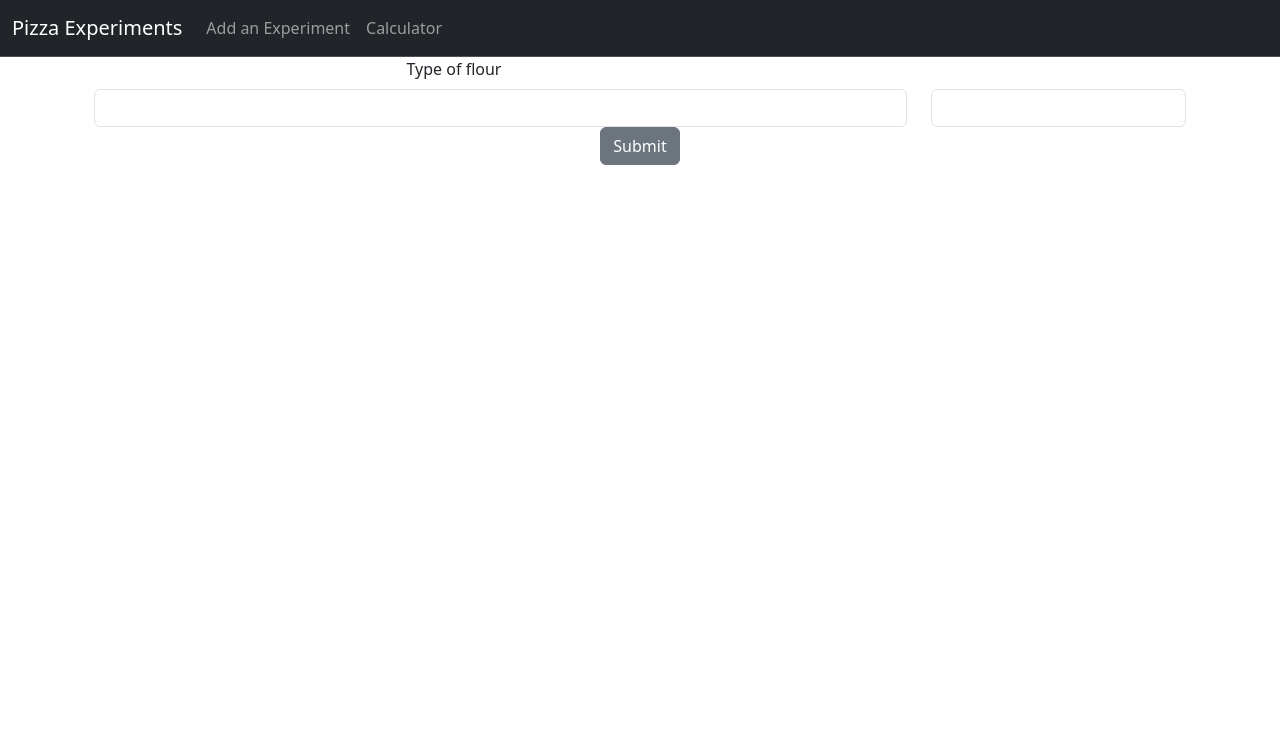
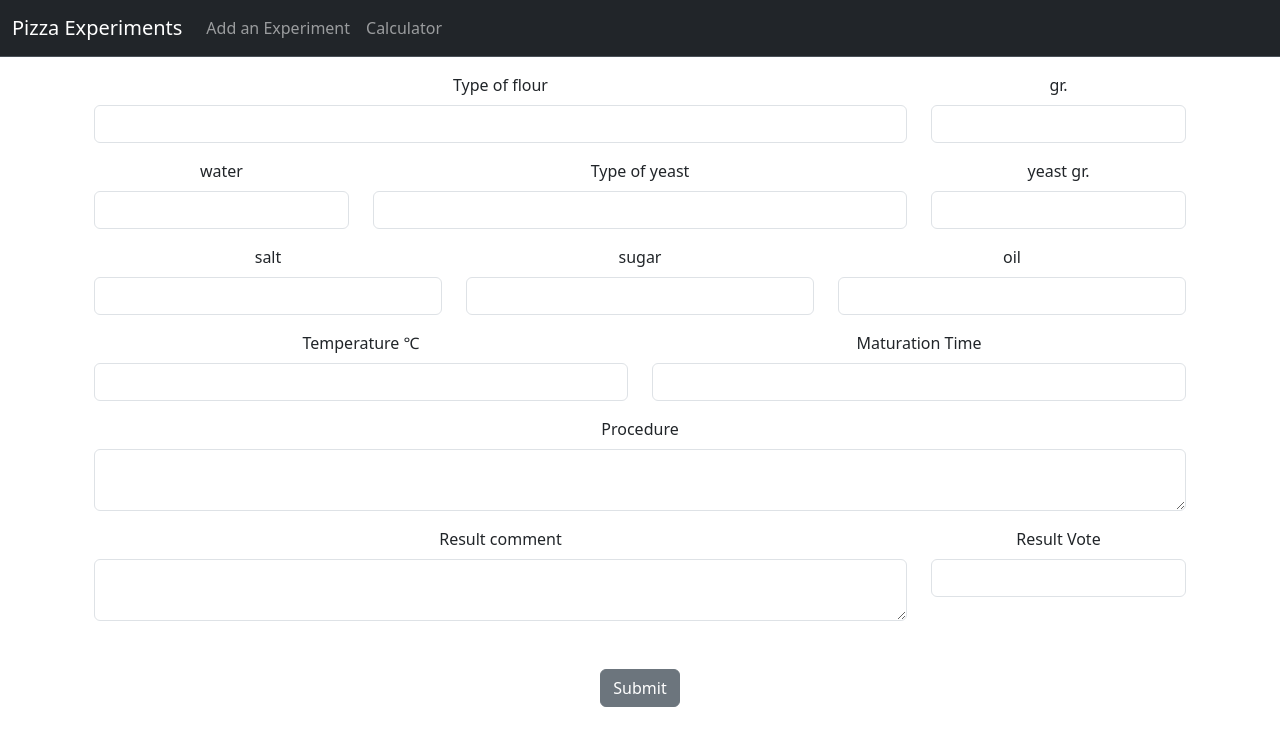
Before and after one commit to criscass/pizza_experiments, a Flask app: page /add-experiment in a window 1280 px wide. Shown: the top 746 px of the page. Run offline with Flask 3, Linux system fonts and the light colour scheme.

```diff
--- a/app.py
+++ b/app.py
@@ -1,7 +1,7 @@
 import os
-from flask import Flask, render_template
+from flask import Flask, render_template, redirect, url_for
 from flask_wtf import FlaskForm
-from wtforms import StringField, SubmitField
+from wtforms import StringField, SubmitField, IntegerField, DecimalField, TextAreaField, PasswordField, BooleanField
 from wtforms.validators import DataRequired
 from flask_sqlalchemy import SQLAlchemy
 from datetime import datetime
@@ -48,24 +48,48 @@ class Experiment(db.Model):
    user_id = db.Column(db.Integer, db.ForeignKey('user.id'), nullable=False)
 
 # Create the users table
-   class User(db.Model):
-      id = db.Column(db.Integer, primary_key=True)
-      username = db.Column(db.String(50), nullable=False)
-      password = db.Column(db.String(100), nullable=False)
+class User(db.Model):
+  id = db.Column(db.Integer, primary_key=True)
+  username = db.Column(db.String(50), nullable=False)
+  password = db.Column(db.String(100), nullable=False)
 
-      experiments = db.relationship('Experiment', backref='user')
+  experiments = db.relationship('Experiment', backref='user')
 
 # Create a Form Class
 class AddExperimentForm(FlaskForm):
   flour_type = StringField("Type of flour", validators=[DataRequired()])
+  flour_amount = IntegerField("gr.", validators=[DataRequired()])
+  water_amount = IntegerField("water", validators=[DataRequired()])
+  yeast_type = StringField("Type of yeast")
+  yeast_amount = DecimalField("yeast gr.")
+  salt_amount = DecimalField("salt")
+  sugar_amount = DecimalField("sugar")
+  oil_amount = DecimalField("oil")
+  temperature = DecimalField("Temperature ℃")
+  maturation_time = DecimalField("Maturation Time")
+  procedure = TextAreaField("Procedure")
+  result_vote = IntegerField("Result Vote")
+  result_comment = TextAreaField("Result comment")
   submit = SubmitField("Submit")
 
-# # json file as temporary database
-# def db():
-#     filename = os.path.join(app.static_folder, 'db.json')
-#     with open(filename) as db:
-#         data = json.load(db)
-#         return data
+#Create a login form
+  class LoginForm(FlaskForm):
+    username = StringField('Username', validators=[DataRequired()])
+    password = PasswordField('Password', validators=[DataRequired()])
+    remember_me = BooleanField('Remember Me')
+    submit = SubmitField('Sign In')
+
+
+#              ______    _______  __   __  _______  _______  _______
+#             |    _ |  |       ||  | |  ||       ||       ||       |
+#             |   | ||  |   _   ||  | |  ||_     _||    ___||  _____|
+#             |   |_||_ |  | |  ||  |_|  |  |   |  |   |___ | |_____
+#             |    __  ||  |_|  ||       |  |   |  |    ___||_____  |
+#             |   |  | ||       ||       |  |   |  |   |___  _____| |
+#             |___|  |_||_______||_______|  |___|  |_______||_______|
+
+
+
 
 #home - home - home - home - home - home - home - home - home - home
 #home - home - home - home - home - home - home - home - home - home
@@ -79,10 +103,32 @@ def index():
 #add-experiment - add-experiment - add-experiment - add-experiment
 @app.route("/add-experiment", methods=['GET','POST'])
 def addExperiment():
-  name = None
+
   form = AddExperimentForm()
-  # validate form
+
   if form.validate_on_submit():
-    name = form.name.data
-    form.name.data = ""
-  return render_template("add_experiment.html", name=name, form=form)
+      # Create a new Experiment instance with data from the form
+      new_experiment = Experiment(
+          flour_type=form.flour_type.data,
+          flour_amount=form.flour_amount.data,
+          water_amount=form.water_amount.data,
+          yeast_type=form.yeast_type.data,
+          yeast_amount=form.yeast_amount.data,
+          salt_amount=form.salt_amount.data,
+          sugar_amount=form.sugar_amount.data,
+          oil_amount=form.oil_amount.data,
+          temperature=form.temperature.data,
+          maturation_time=form.maturation_time.data,
+          procedure=form.procedure.data,
+          result_vote=form.result_vote.data,
+          result_comment=form.result_comment.data,
+          user_id = 1  # Update with the actual user ID when you implement user authentication
+      )
+
+      # Add the new experiment to the database
+      db.session.add(new_experiment)
+      db.session.commit()
+
+      return redirect(url_for('index'))  # Redirect to the home page after successful form submission
+
+  return render_template("add_experiment.html", form=form)
--- a/templates/add_experiment.html
+++ b/templates/add_experiment.html
@@ -5,21 +5,74 @@
 {% block content %}
 
 
-<form action="/add-experiment" method="post">
+<form action="/add-experiment" method="post" novalidate>
   {{ form.csrf_token }}
-  <div class="container text-center">
+  <div class="container text-center mt-3">
     <div class="row">
-      <div class="col-8">
-        {{ form.flour_type.label(class="form-label") }}
-      </div>
       <div class="col-9">
+       {{ form.flour_type.label(class="form-label") }}
         {{ form.flour_type(class="form-control") }}
       </div>
       <div class="col-3">
-        {{ form.flour_type(class="form-control") }}
+      {{ form.flour_amount.label(class="form-label") }}
+        {{ form.flour_amount(class="form-control") }}
       </div>
     </div>
-  {{ form.submit(class="btn btn-secondary") }}
+    <div class="row mt-3">
+      <div class="col-3">
+        {{ form.water_amount.label(class="form-label") }}
+        {{ form.water_amount(class="form-control") }}
+      </div>
+       <div class="col-6">
+        {{ form.yeast_type.label(class="form-label") }}
+        {{ form.yeast_type(class="form-control") }}
+      </div>
+       <div class="col-3">
+        {{ form.yeast_amount.label(class="form-label") }}
+        {{ form.yeast_amount(class="form-control") }}
+      </div>
+    </div>
+    <div class="row mt-3">
+       <div class="col-4">
+        {{ form.salt_amount.label(class="form-label") }}
+        {{ form.salt_amount(class="form-control") }}
+      </div>
+       <div class="col-4">
+        {{ form.sugar_amount.label(class="form-label") }}
+        {{ form.sugar_amount(class="form-control") }}
+      </div>
+       <div class="col-4">
+        {{ form.oil_amount.label(class="form-label") }}
+        {{ form.oil_amount(class="form-control") }}
+       </div>
+    </div>
+     <div class="row mt-3">
+       <div class="col-6">
+        {{ form.temperature.label(class="form-label") }}
+        {{ form.temperature(class="form-control") }}
+      </div>
+        <div class="col-6">
+        {{ form.maturation_time.label(class="form-label") }}
+        {{ form.maturation_time(class="form-control") }}
+        </div>
+    </div>
+    <div class="row mt-3">
+        <div class="col-12">
+        {{ form.procedure.label(class="form-label") }}
+        {{ form.procedure(class="form-control") }}
+        </div>
+    </div>
+    <div class="row mt-3">
+       <div class="col-9">
+        {{ form.result_comment.label(class="form-label") }}
+        {{ form.result_comment(class="form-control") }}
+      </div>
+        <div class="col-3" style="height:90px;">
+        {{ form.result_vote.label(class="form-label") }}
+        {{ form.result_vote(class="form-control") }}
+        </div>
+    </div>
+        {{ form.submit(class="btn btn-secondary mt-5") }}
   </div>
 </form>
 
--- a/templates/navbar.html
+++ b/templates/navbar.html
@@ -5,7 +5,7 @@
 
 <nav class="navbar bg-dark border-bottom border-body navbar-expand-md" data-bs-theme="dark">
   <div class="container-fluid">
-    <a class="navbar-brand" href="/">Pizza Experiments</a>
+    <a class="navbar-brand" href="{{url_for('index')}}">Pizza Experiments</a>
     <button class="navbar-toggler" type="button" data-bs-toggle="collapse" data-bs-target="#navbarNav" aria-controls="navbarNav" aria-expanded="false" aria-label="Toggle navigation">
       <span class="navbar-toggler-icon"></span>
     </button>
@@ -13,7 +13,7 @@
       <ul class="navbar-nav">
 
         <li class="nav-item">
-          <a class="nav-link" href="/add-experiment">Add an Experiment</a>
+          <a class="nav-link" href="{{url_for('addExperiment')}}">Add an Experiment</a>
         </li>
         <li class="nav-item">
           <a class="nav-link" href="#">Calculator</a>
```
Also changed, not shown: experiments.db (deleted), instance/experiments.db.
